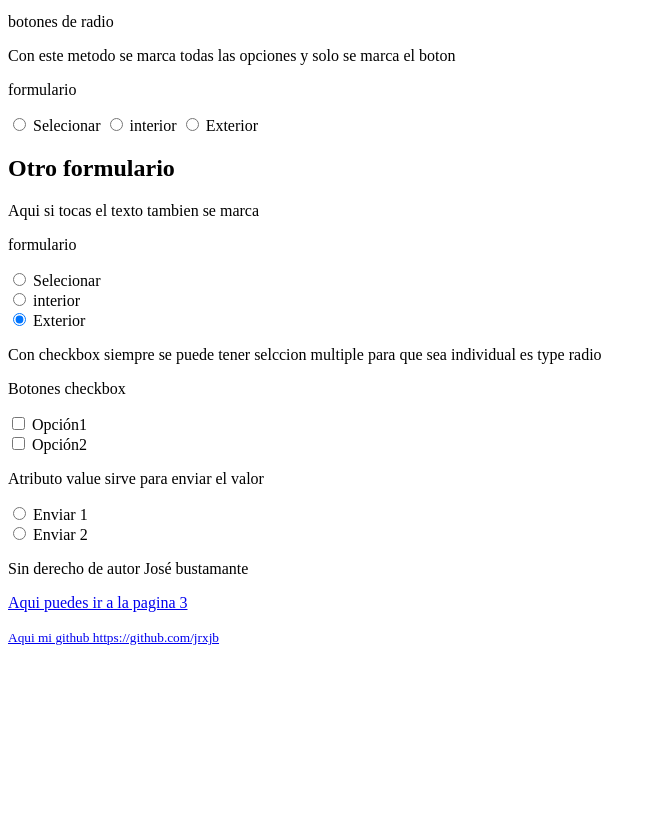
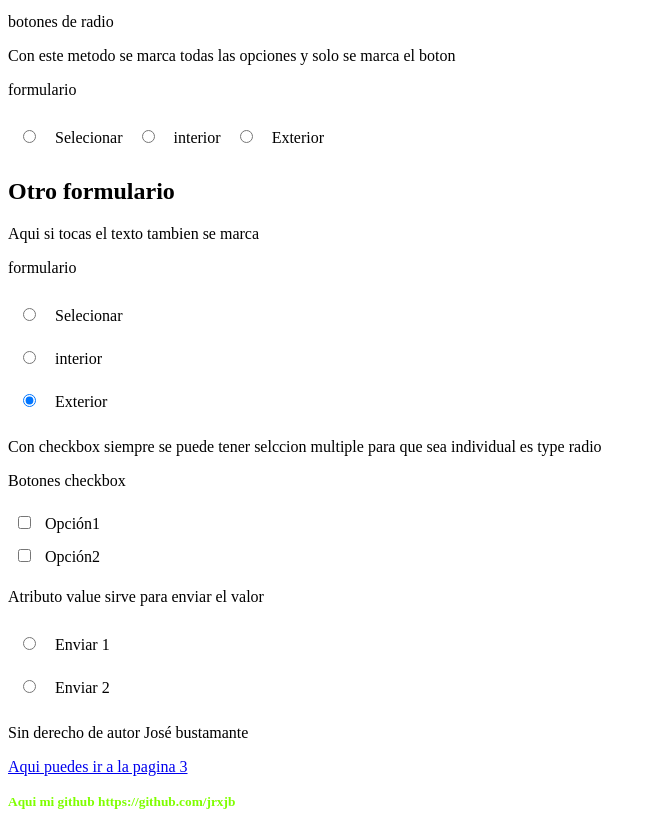
Before and after one commit to jrxjb/Recursos-HTML, a plain HTML site: page index2.html in a window 1280 px wide. Shown: the part 313-1139 px from the top of the page, without its empty margins (0-656 px from the left). Before the commit the page ends 975 px from the top, so only its background shows below. Drawn offline with Linux system fonts and the light colour scheme.

Commit message:
selector de atributos

```diff
--- a/index2.html
+++ b/index2.html
@@ -5,6 +5,7 @@
         <title>
             Página 2
         </title>
+        <link href=style_4.css rel="stylesheet">
 </head>
 <main>
     <!-- Usando la etiqueta strong -->
@@ -46,7 +47,7 @@ botones de radio
         <!-- Para hacer los saltos de linear se usa br -->
         <p> Aqui si tocas el texto tambien se marca </p>
         <p>formulario</p>
-        <label for="Selecionar"> <input id="Selecionar"type="radio" name="botones1"> Selecionar </label>
+        <label for="Selecionar"> <input id="Selecionar" type="radio" name="botones1"> Selecionar </label>
         <br>
         <label for="interior">   <input id="interior"  type="radio" name="botones1"> interior   </label>
         <br>
--- a/style_4.css
+++ b/style_4.css
@@ -80,3 +80,22 @@ border-color:rgb(241, 235, 235);
 border-style: solid;
 
 }
+
+/*
+imag[alt]{
+}
+*/
+
+[type="radio"]{
+    margin:15px;
+    }
+
+input[type="checkbox"]{
+    margin:10px;
+}
+
+a[href="https://github.com/jrxjb"]{
+    text-decoration:none;
+    color: chartreuse;
+    font-weight: bold;
+}
```
Also changed, not shown: style.css (line endings or trailing spaces).
